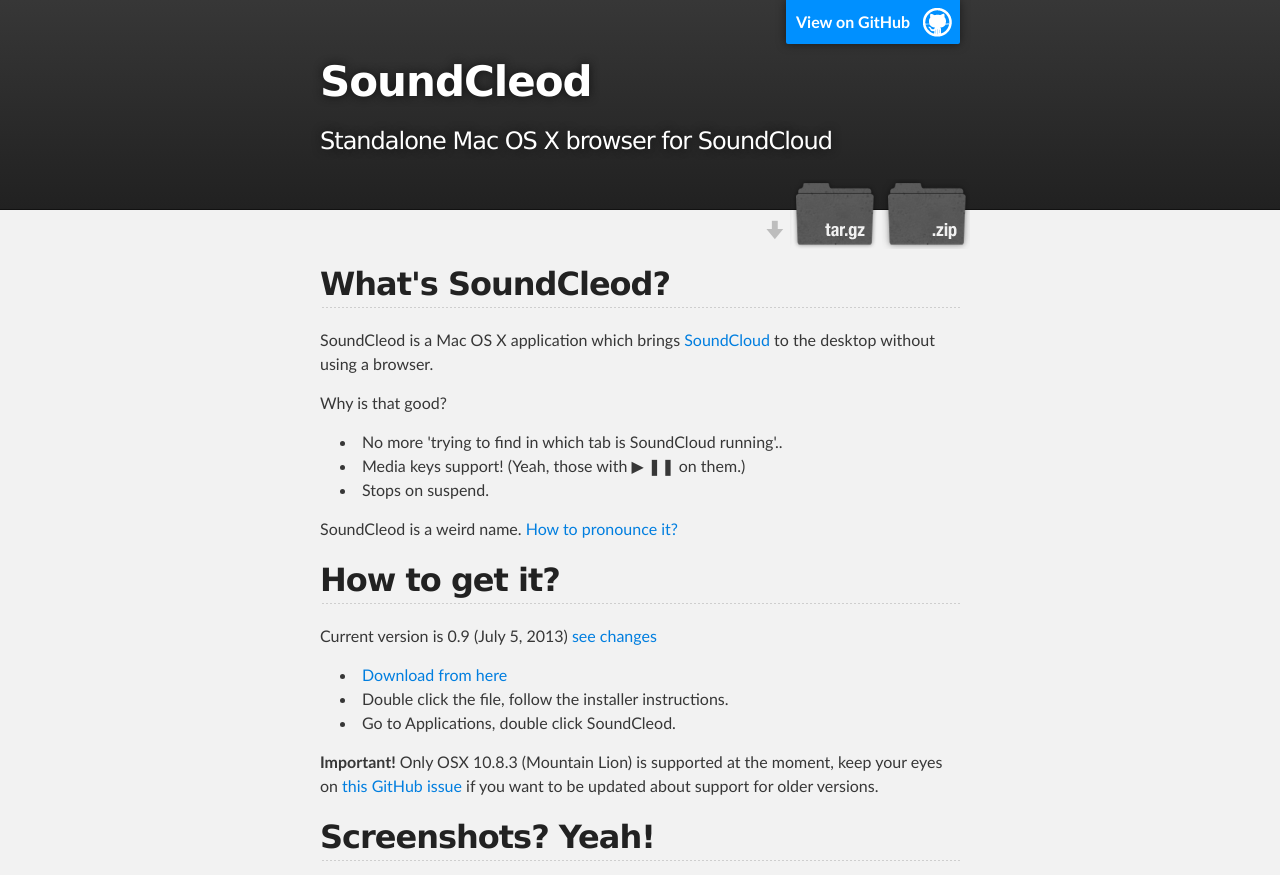
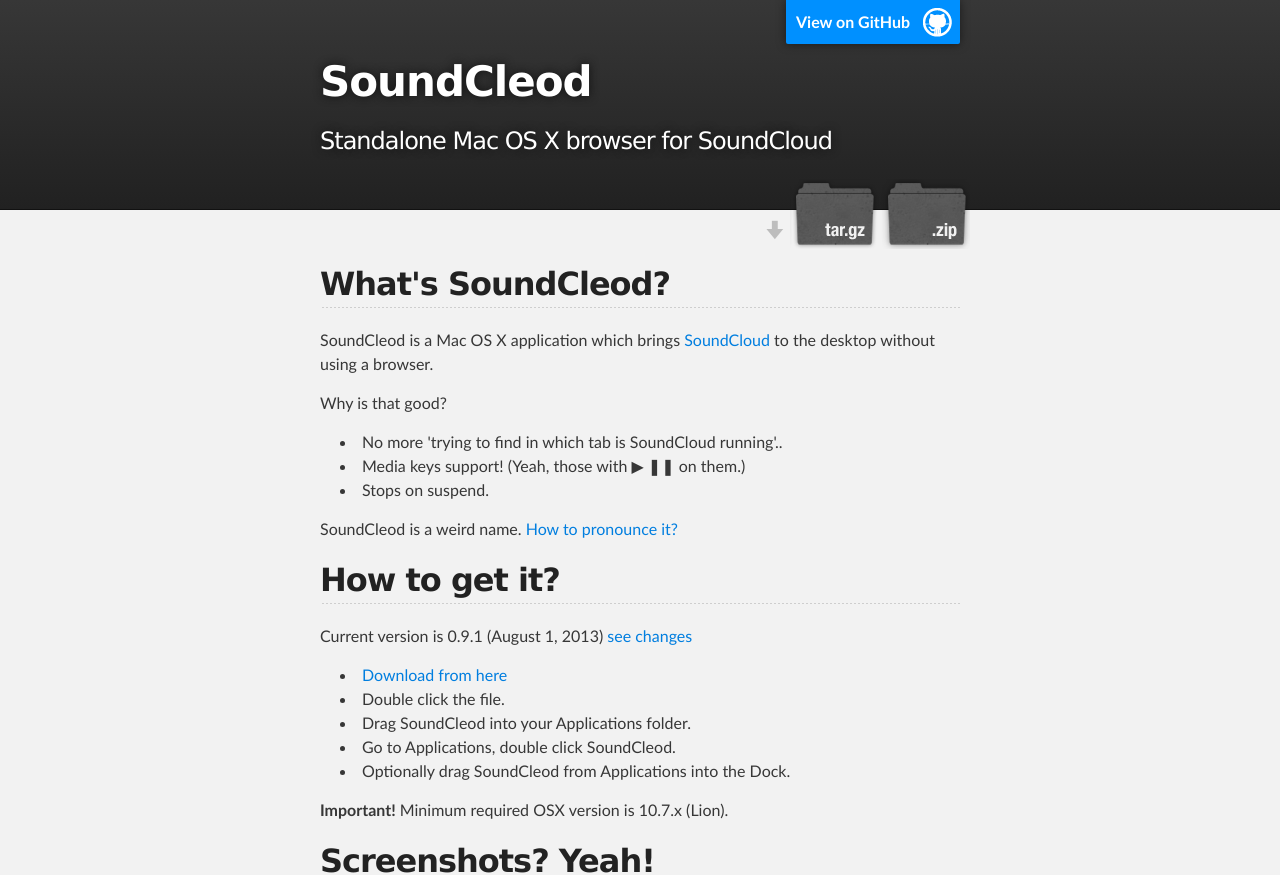
Before and after one commit to salomvary/soundcleod, a plain HTML site: page index.html in a window 1280 px wide. Shown: the top 875 px of the page. Drawn offline with Linux system fonts and the light colour scheme.

Commit message:
Create gh-pages branch via GitHub

```diff
--- a/index.html
+++ b/index.html
@@ -49,16 +49,16 @@
 <h2>
 <a name="how-to-get-it" class="anchor" href="#how-to-get-it"><span class="octicon octicon-link"></span></a>How to get it?</h2>
 
-<p>Current version is 0.9 (July 5, 2013) <a href="https://github.com/salomvary/soundcleod/blob/master/CHANGELOG.md">see changes</a></p>
+<p>Current version is 0.9.1 (August 1, 2013) <a href="https://github.com/salomvary/soundcleod/blob/master/CHANGELOG.md">see changes</a></p>
 
 <ul>
-<li><a href="https://github.com/salomvary/soundcleod/blob/master/dist/SoundCleod.pkg?raw=true">Download from
+<li><a href="https://github.com/salomvary/soundcleod/blob/master/dist/SoundCleod.dmg?raw=true">Download from
 here</a></li>
-<li>Double click the file, follow the installer instructions.</li>
+<li>Double click the file.</li>
+<li>Drag SoundCleod into your Applications folder.</li>
 <li>Go to Applications, double click SoundCleod.</li>
-</ul><p><strong>Important!</strong> Only OSX 10.8.3 (Mountain Lion) is supported at the moment,
-keep your eyes on <a href="https://github.com/salomvary/soundcleod/issues/4">this GitHub issue</a>
-if you want to be updated about support for older versions.</p>
+<li>Optionally drag SoundCleod from Applications into the Dock.</li>
+</ul><p><strong>Important!</strong> Minimum required OSX version is 10.7.x (Lion).</p>
 
 <h2>
 <a name="screenshots-yeah" class="anchor" href="#screenshots-yeah"><span class="octicon octicon-link"></span></a>Screenshots? Yeah!</h2>
--- a/params.json
+++ b/params.json
@@ -1 +1 @@
-{"name":"SoundCleod","tagline":"Standalone Mac OS X browser for SoundCloud ","body":"## What's SoundCleod?\r\n\r\nSoundCleod is a Mac OS X application which brings\r\n[SoundCloud](http://soundcloud.com) to the\r\ndesktop without using a browser.\r\n\r\nWhy is that good?\r\n\r\n- No more 'trying to find in which tab is SoundCloud running'..\r\n- Media keys support! (Yeah, those with ▶ ❚❚ on them.)\r\n- Stops on suspend.\r\n\r\nSoundCleod is a weird name. [How to pronounce it?](https://soundcloud.com/senart/soundcleod)\r\n\r\n## How to get it?\r\n\r\nCurrent version is 0.9 (July 5, 2013) [see changes](https://github.com/salomvary/soundcleod/blob/master/CHANGELOG.md)\r\n\r\n- [Download from\r\n\there](https://github.com/salomvary/soundcleod/blob/master/dist/SoundCleod.pkg?raw=true)\r\n- Double click the file, follow the installer instructions.\r\n- Go to Applications, double click SoundCleod.\r\n\r\n**Important!** Only OSX 10.8.3 (Mountain Lion) is supported at the moment,\r\nkeep your eyes on [this GitHub issue](https://github.com/salomvary/soundcleod/issues/4)\r\nif you want to be updated about support for older versions.\r\n\r\n## Screenshots? Yeah!\r\n\r\n![SoundCleod screenshot](https://raw.github.com/salomvary/soundcleod/master/screenshot.png)\r\n\r\n## Disclaimer\r\n\r\nUse at your own risk. It might destroy the Earth. Or better don't use\r\nit.\r\n","google":"UA-26943877-3","note":"Don't delete this file! It's used internally to help with page regeneration."}
+{"name":"SoundCleod","tagline":"Standalone Mac OS X browser for SoundCloud ","body":"## What's SoundCleod?\r\n\r\nSoundCleod is a Mac OS X application which brings\r\n[SoundCloud](http://soundcloud.com) to the\r\ndesktop without using a browser.\r\n\r\nWhy is that good?\r\n\r\n- No more 'trying to find in which tab is SoundCloud running'..\r\n- Media keys support! (Yeah, those with ▶ ❚❚ on them.)\r\n- Stops on suspend.\r\n\r\nSoundCleod is a weird name. [How to pronounce it?](https://soundcloud.com/senart/soundcleod)\r\n\r\n## How to get it?\r\n\r\nCurrent version is 0.9.1 (August 1, 2013) [see changes](https://github.com/salomvary/soundcleod/blob/master/CHANGELOG.md)\r\n\r\n- [Download from\r\n\there](https://github.com/salomvary/soundcleod/blob/master/dist/SoundCleod.dmg?raw=true)\r\n- Double click the file.\r\n- Drag SoundCleod into your Applications folder.\r\n- Go to Applications, double click SoundCleod.\r\n- Optionally drag SoundCleod from Applications into the Dock.\r\n\r\n**Important!** Minimum required OSX version is 10.7.x (Lion).\r\n\r\n## Screenshots? Yeah!\r\n\r\n![SoundCleod screenshot](https://raw.github.com/salomvary/soundcleod/master/screenshot.png)\r\n\r\n## Disclaimer\r\n\r\nUse at your own risk. It might destroy the Earth. Or better don't use\r\nit.\r\n","google":"UA-26943877-3","note":"Don't delete this file! It's used internally to help with page regeneration."}
```
